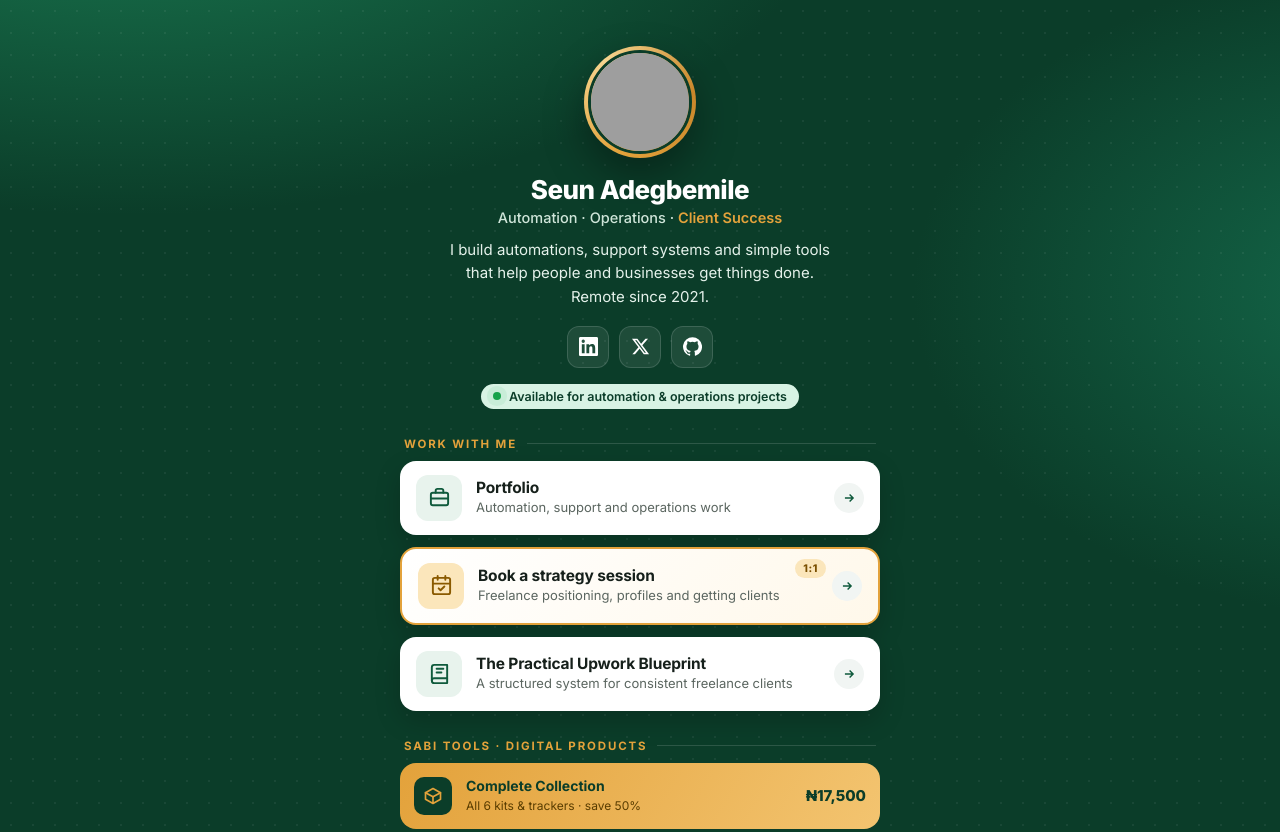
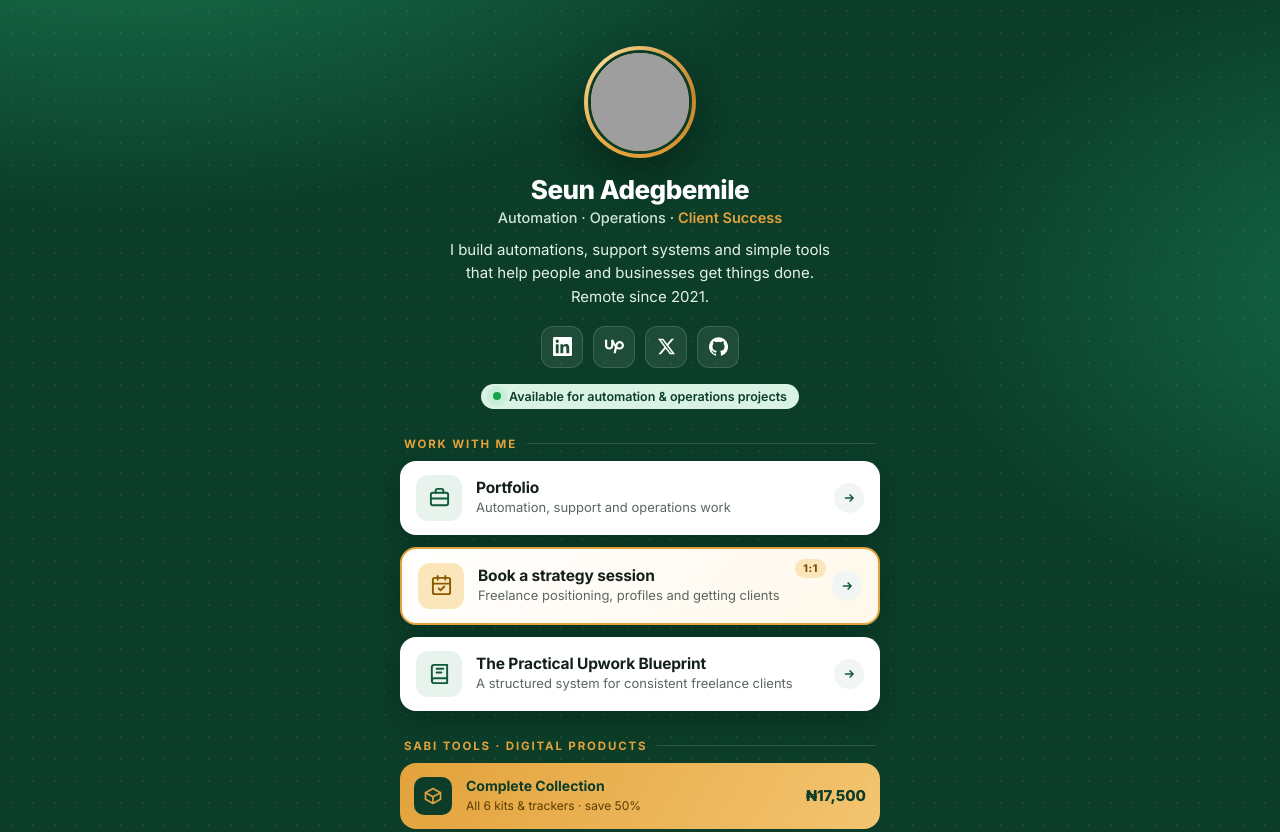
Before and after one commit to Gbemile97/links, a plain HTML site: page index.html in a window 1280 px wide. Shown: the top 832 px of the page. Drawn offline with Linux system fonts and the light colour scheme; grey boxes are pictures that could not be loaded.

Commit message:
Add Upwork profile icon

```diff
--- a/index.html
+++ b/index.html
@@ -91,6 +91,7 @@ footer a{color:#d8f3e4}
   <p class="bio">I build automations, support systems and simple tools that help people and businesses get things done. Remote since 2021.</p>
   <div class="soc">
     <a href="https://www.linkedin.com/in/adegbemile-oluwaseun-3a325992/" aria-label="LinkedIn" data-track="linkedin"><svg viewBox="0 0 24 24"><path d="M20.45 20.45h-3.55v-5.57c0-1.33-.03-3.04-1.85-3.04-1.86 0-2.14 1.45-2.14 2.94v5.67H9.36V9h3.41v1.56h.05c.48-.9 1.64-1.85 3.37-1.85 3.6 0 4.27 2.37 4.27 5.46v6.28zM5.34 7.43a2.06 2.06 0 1 1 0-4.12 2.06 2.06 0 0 1 0 4.12zM7.12 20.45H3.56V9h3.56v11.45zM22.22 0H1.77C.79 0 0 .77 0 1.73v20.54C0 23.23.79 24 1.77 24h20.45c.98 0 1.78-.77 1.78-1.73V1.73C24 .77 23.2 0 22.22 0z"/></svg></a>
+    <a href="https://www.upwork.com/freelancers/~01a3d34e1a86fdf9d3" aria-label="Upwork" data-track="upwork"><svg viewBox="0 0 24 24"><path d="M18.561 13.158c-1.102 0-2.135-.467-3.074-1.227l.228-1.076.008-.042c.207-1.143.849-3.06 2.839-3.06 1.492 0 2.703 1.212 2.703 2.703-.001 1.489-1.212 2.702-2.704 2.702zm0-8.14c-2.539 0-4.51 1.649-5.31 4.366-1.22-1.834-2.148-4.036-2.687-5.892H7.828v7.112c-.002 1.406-1.141 2.546-2.547 2.548-1.405-.002-2.543-1.143-2.545-2.548V3.492H0v7.112c0 2.914 2.37 5.303 5.281 5.303 2.913 0 5.283-2.389 5.283-5.303v-1.19c.529 1.107 1.182 2.229 1.974 3.221l-1.673 7.873h2.797l1.213-5.71c1.063.679 2.285 1.109 3.686 1.109 3 0 5.439-2.452 5.439-5.45 0-3-2.439-5.439-5.439-5.439z"/></svg></a>
     <a href="https://x.com/Gbemileseun" aria-label="X" data-track="x"><svg viewBox="0 0 24 24"><path d="M18.24 2.25h3.31l-7.23 8.26 8.5 11.24h-6.66l-5.21-6.82-5.97 6.82H1.67l7.73-8.84L1.25 2.25h6.83l4.71 6.23 5.45-6.23zm-1.16 17.52h1.83L7.08 4.13H5.12l11.96 15.64z"/></svg></a>
     <a href="https://github.com/Gbemile97" aria-label="GitHub" data-track="github"><svg viewBox="0 0 24 24"><path d="M12 .3a12 12 0 0 0-3.8 23.38c.6.12.83-.26.83-.57v-2.03c-3.34.73-4.04-1.6-4.04-1.6-.55-1.4-1.34-1.77-1.34-1.77-1.08-.74.09-.73.09-.73 1.2.09 1.84 1.24 1.84 1.24 1.07 1.83 2.8 1.3 3.49 1 .1-.78.42-1.3.76-1.6-2.67-.3-5.47-1.33-5.47-5.93 0-1.31.47-2.38 1.24-3.22-.14-.3-.54-1.52.1-3.18 0 0 1-.32 3.3 1.23a11.5 11.5 0 0 1 6 0c2.28-1.55 3.29-1.23 3.29-1.23.64 1.66.24 2.88.12 3.18.77.84 1.23 1.91 1.23 3.22 0 4.61-2.8 5.63-5.48 5.92.42.36.81 1.1.81 2.22v3.29c0 .32.21.7.82.58A12 12 0 0 0 12 .3"/></svg></a>
   </div>
```
